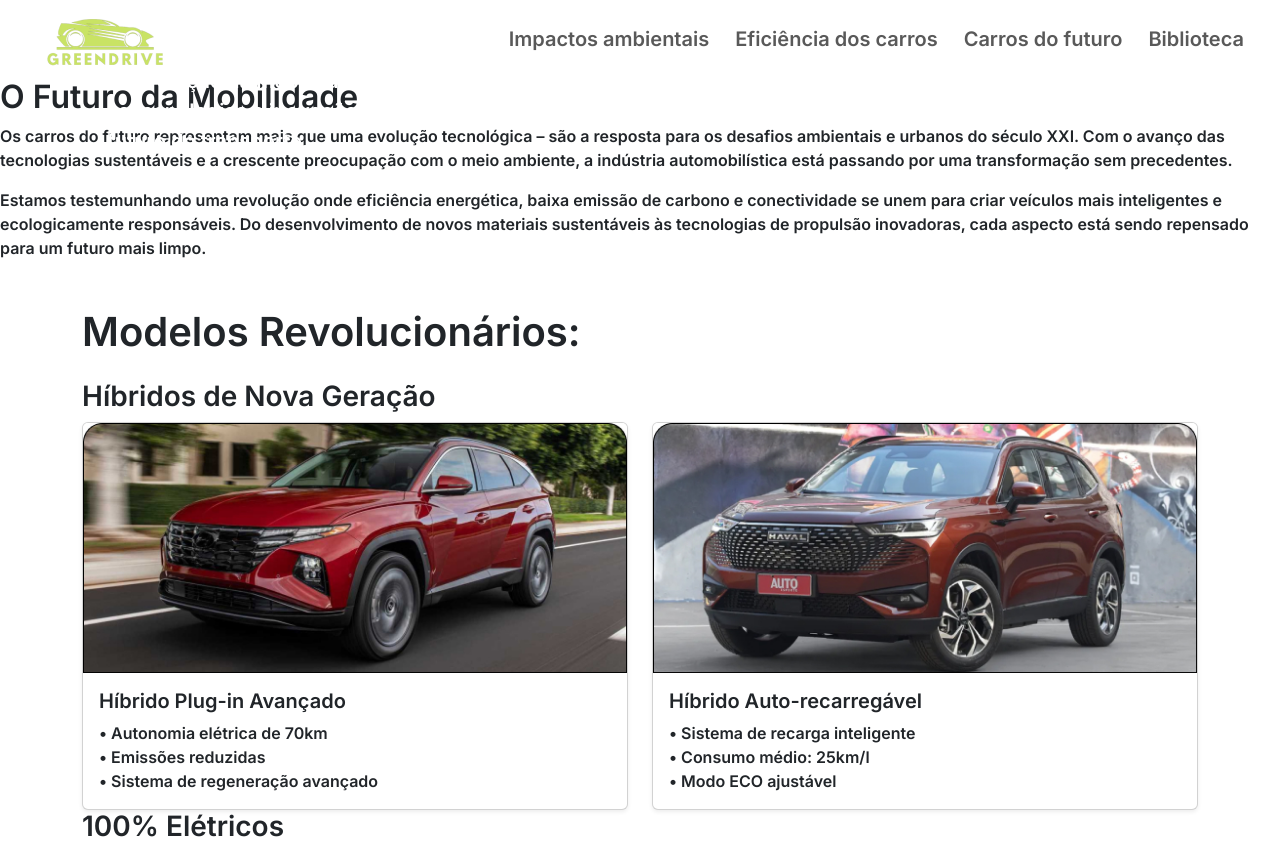
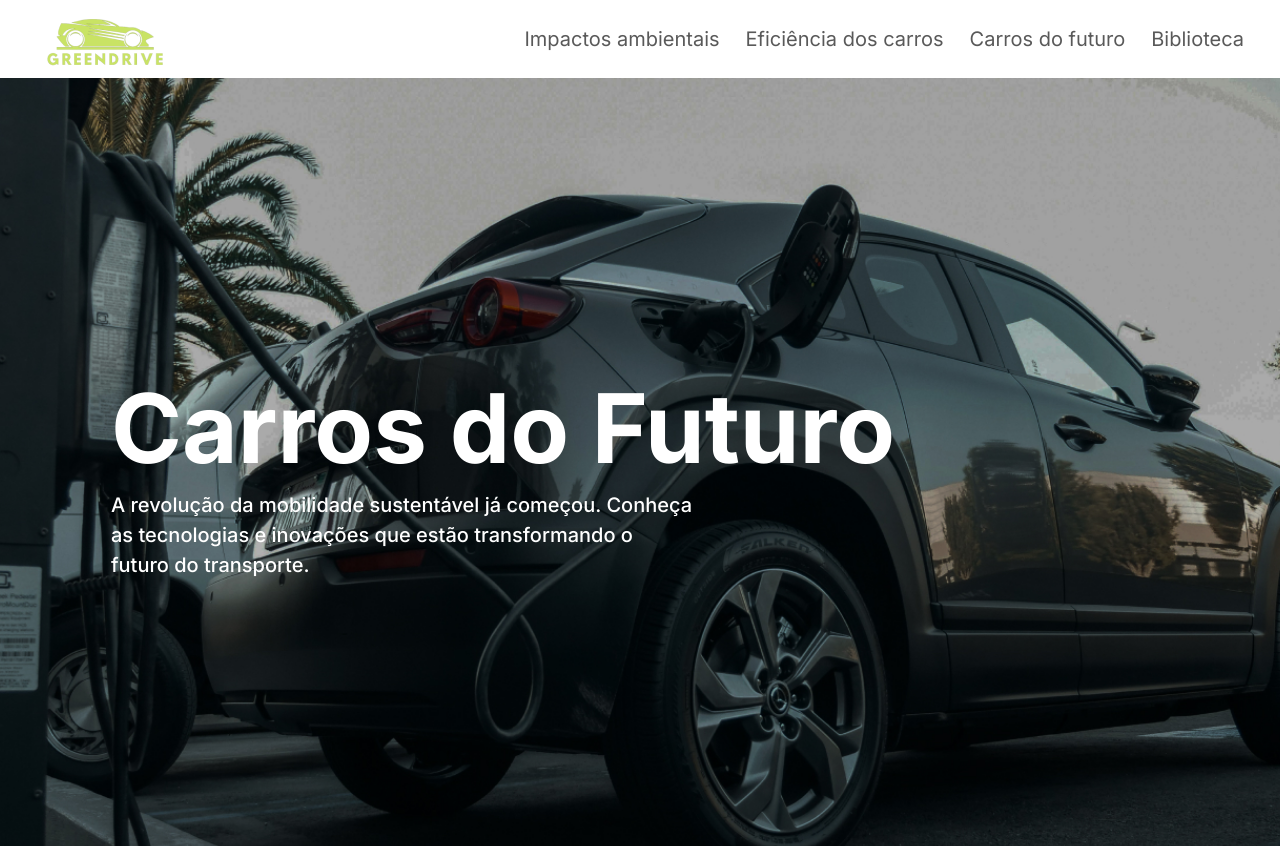
Before and after one commit to CodeCarte/GreenDrive, a website: page src/assets/html/carros_dos_futuro.html in a window 1280 px wide. Shown: the top 846 px of the page. Drawn offline with nearby package versions, Linux system fonts and the light colour scheme; a web font is replaced by a local one.

Commit message:
CSS finalizado

```diff
--- a/src/assets/css/carros_dos_futuro.css
+++ b/src/assets/css/carros_dos_futuro.css
@@ -1,5 +1,195 @@
-@import url("https://fonts.googleapis.com/css2?family=Doto:wght@100..900&family=Inter:opsz,wght@14..32,600&display=swap");
+@import url('https://fonts.googleapis.com/css2?family=Barlow:ital,wght@0,100;0,200;0,300;0,400;0,500;0,600;0,700;0,800;0,900;1,100;1,200;1,300;1,400;1,500;1,600;1,700;1,800;1,900&family=Inter:ital,opsz,wght@0,14..32,100..900;1,14..32,100..900&display=swap');
 
 body {
-  font-family: "Inter", serif;
+  font-family: "Inter", sans-serif;
+  margin: 0;
+  padding: 0;
+  text-align: left;
 }
+
+.hero-banner {
+  position: relative;
+  width: 100%;
+  height: 100vh;
+  min-height: 600px;
+  max-height: 837px;
+  margin-bottom: 131px;
+}
+
+.hero-banner .hero-img {
+  background-size: cover;
+  background-position: center;
+  width: 100%;
+  height: 100%;
+}
+
+.hero-banner .container {
+  max-width: 90%;
+  width: 100%;
+  color: #fff;
+  padding: 0 1rem;
+}
+
+.hero-banner h1 {
+  font-size: 2.5rem;
+}
+
+.hero-banner p {
+  font-size: 1rem;
+  font-weight: 500;
+}
+
+@media (min-width: 768px) {
+  .hero-banner h1 {
+    font-size: 4rem;
+  }
+  .hero-banner p {
+    font-size: 1.25rem;
+  }
+}
+
+@media (min-width: 1200px) {
+  .hero-banner h1 {
+    font-size: 6rem;
+  }
+  .hero-banner p {
+    font-size: 1.5rem;
+  }
+}
+
+.futuro-da-mobilidade {
+  display: flex;
+  justify-content: center;
+  align-items: center;
+  padding: 50px 0;
+}
+
+.futuro-da-mobilidade .custom-container {
+  width: 90%;
+  max-width: 1097.73px;
+  padding: 20px;
+  border-radius: 25.45px;
+  background-color: #EDE6E6;
+  box-shadow: 0 4px 6px rgba(0, 0, 0, 0.1);
+}
+
+.futuro-da-mobilidade .titulo {
+  max-width: 680px;
+  margin-bottom: 20px;
+  text-align: left;
+  padding-left: 1rem;
+}
+
+.futuro-da-mobilidade h2 {
+  font-size: 2rem;
+  color: #618F1F;
+  margin: 0;
+}
+
+@media (min-width: 768px) {
+  .futuro-da-mobilidade h2 {
+    font-size: 3.75rem;
+  }
+}
+
+.futuro-da-mobilidade .texto {
+  max-width: 837px;
+  padding-left: 1rem;
+}
+
+.futuro-da-mobilidade p {
+  font-size: 1rem;
+  font-weight: 700;
+  line-height: 1.6;
+  color: #000000;
+  text-align: left;
+  margin: 0 0 20px 0;
+}
+
+@media (min-width: 768px) {
+  .futuro-da-mobilidade p {
+    font-size: 1.125rem;
+  }
+}
+
+.divider {
+  width: 100%;
+  height: 1px;
+  margin: 50px 0;
+  background-color: #EDE6E6;
+}
+
+h1.text-start {
+  font-size: 2.5rem;
+  font-weight: bold;
+  margin-top: 30px;
+  margin-bottom: 20px;
+  text-align: left;
+  color: #000000;
+}
+
+@media (min-width: 768px) {
+  h1.text-start {
+    font-size: 3.5rem;
+  }
+}
+
+.card {
+  border: 1px solid black;
+  background-color: #ede6e6;
+  text-align: left;
+  box-shadow: 0 2px 8px rgba(0, 0, 0, 0.1);
+  border-radius: 0.5rem;
+  overflow: hidden;
+  margin-bottom: 123px;
+  margin-right: 64.5px;
+  padding-bottom: 105px;
+}
+
+.card img {
+  width: 100%;
+  height: auto;
+  display: block;
+}
+
+.card-title {
+  font-size: 1.25rem;
+  margin-top: 15px;
+  color: #000000;
+}
+
+@media (min-width: 768px) {
+  .card-title {
+    font-size: 1.5rem;
+  }
+}
+
+.card-text {
+  font-size: 1.625rem;
+  color: #000000;
+}
+
+@media (min-width: 768px) {
+  .card-text {
+    font-size: 1.125rem;
+  }
+}
+
+.category-title {
+  font-size: 1.625rem;
+  font-weight: 400;
+  margin: 40px 0 20px 0;
+  text-align: left;
+  padding-bottom: 1.5rem;
+  color: #000000;
+}
+
+@media (min-width: 768px) {
+  .category-title {
+    font-size: 2rem;
+  }
+}
+
+.row.g-4 {
+  row-gap: 2rem;
+}
```
